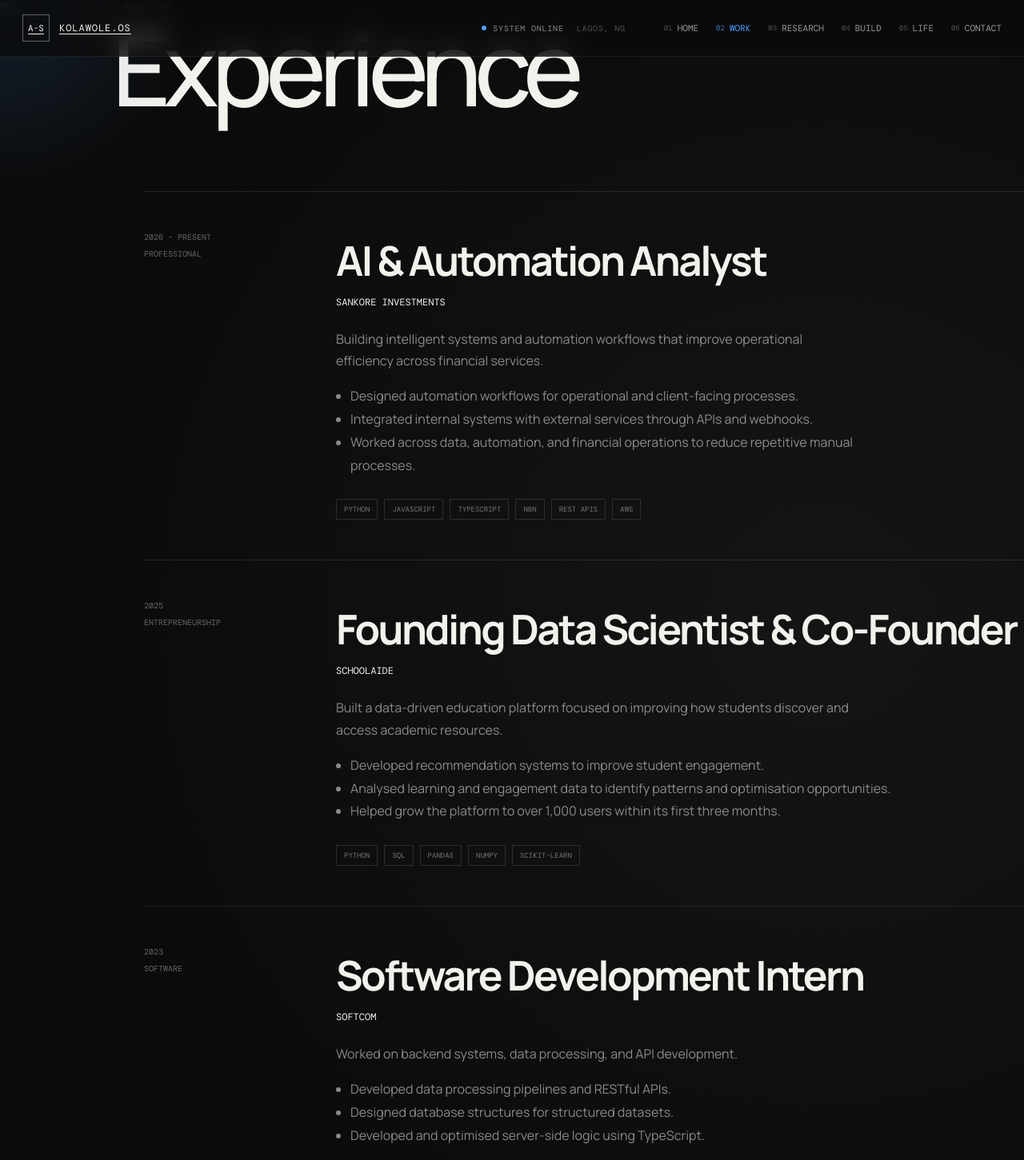
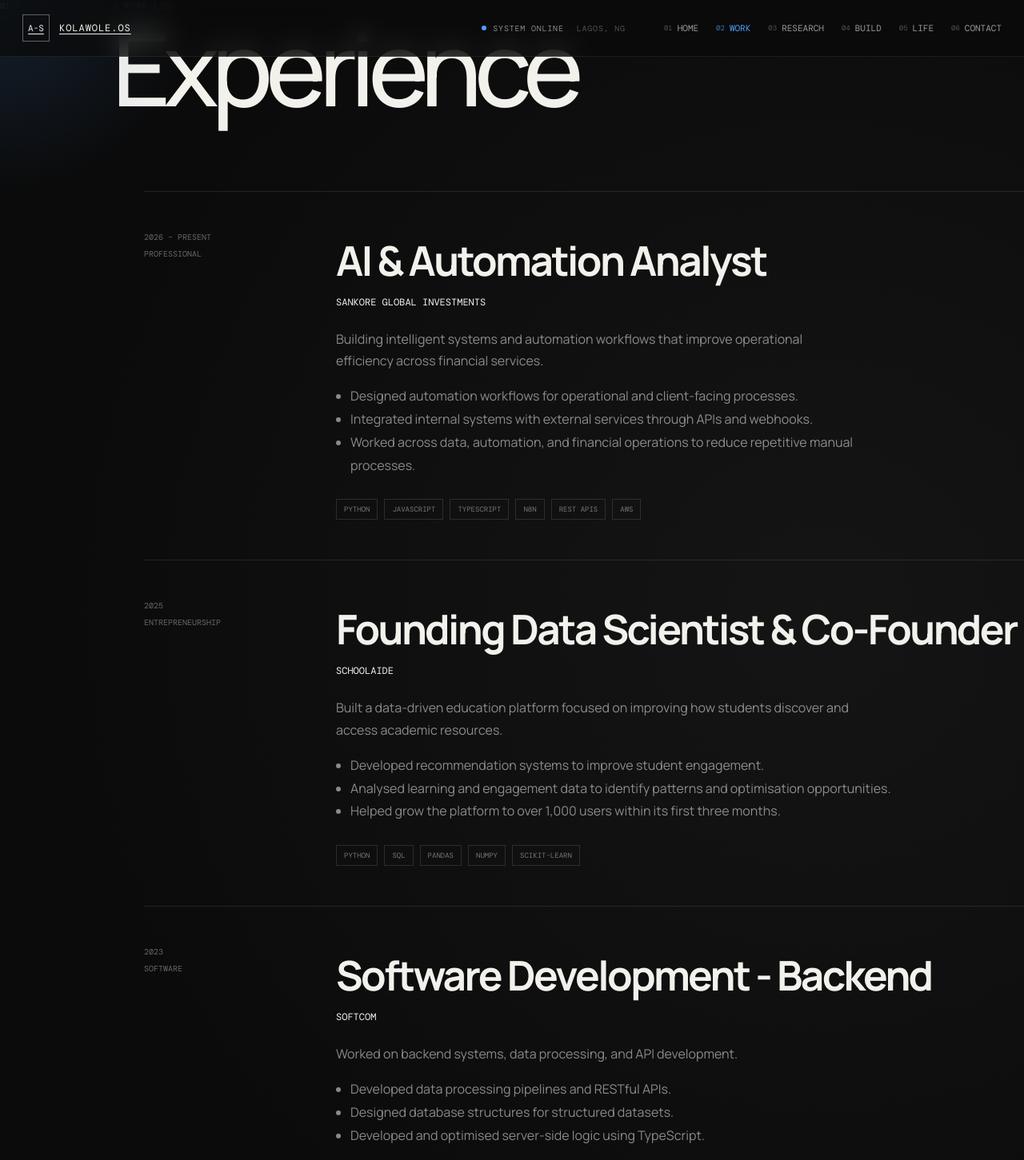
Before and after one commit to kolabdull/AS_portfolio, a React (Vite) app: page /work in a window 1280 px wide. Shown: the top 1451 px of the page at 80% size. Built offline with nearby package versions, Linux system fonts and the light colour scheme.

Commit message:
copy edit

```diff
--- a/src/data/experience.js
+++ b/src/data/experience.js
@@ -1,7 +1,7 @@
 export const experiences = [
   {
     role: "AI & Automation Analyst",
-    company: "Sankore Investments",
+    company: "Sankore Global Investments",
     period: "2026 – Present",
     type: "Professional",
     description:
@@ -43,7 +43,7 @@ export const experiences = [
   },
 
   {
-    role: "Software Development Intern",
+    role: "Software Development - Backend",
     company: "Softcom",
     period: "2023",
     type: "Software",
```
